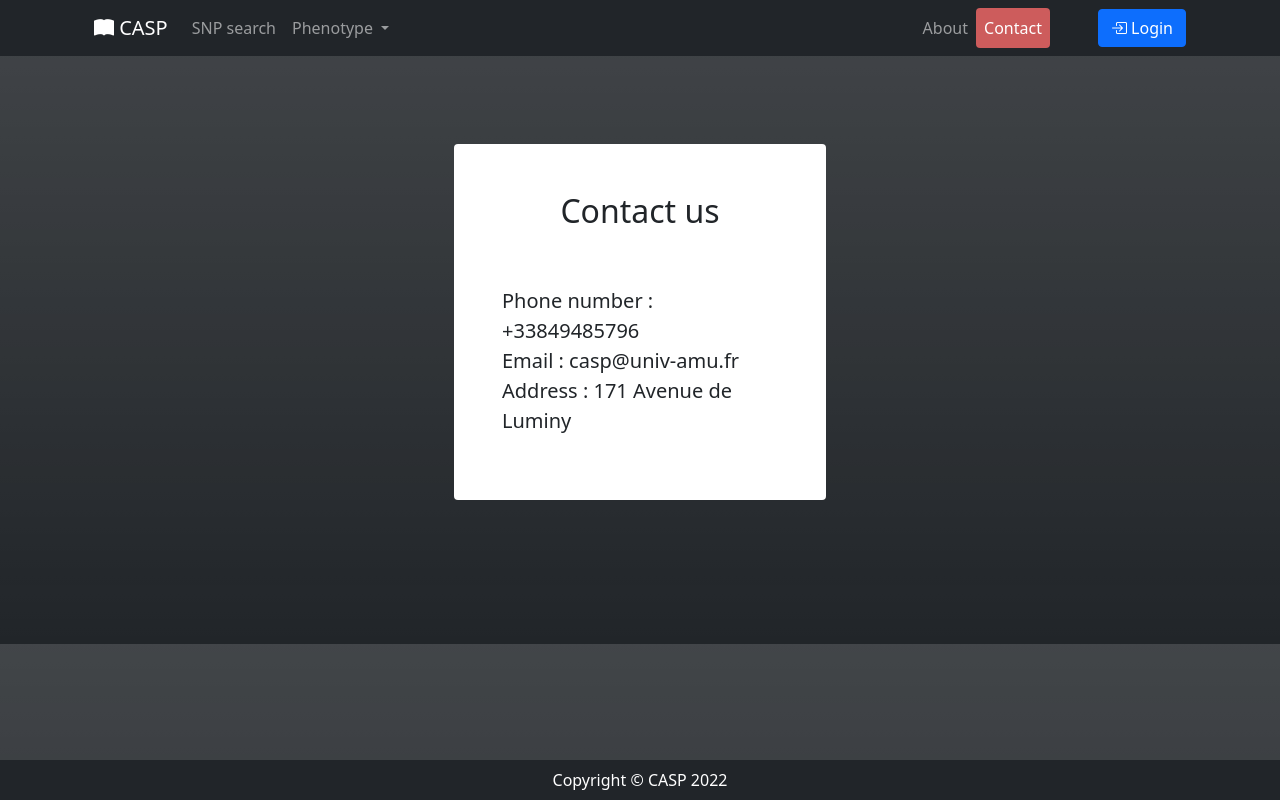
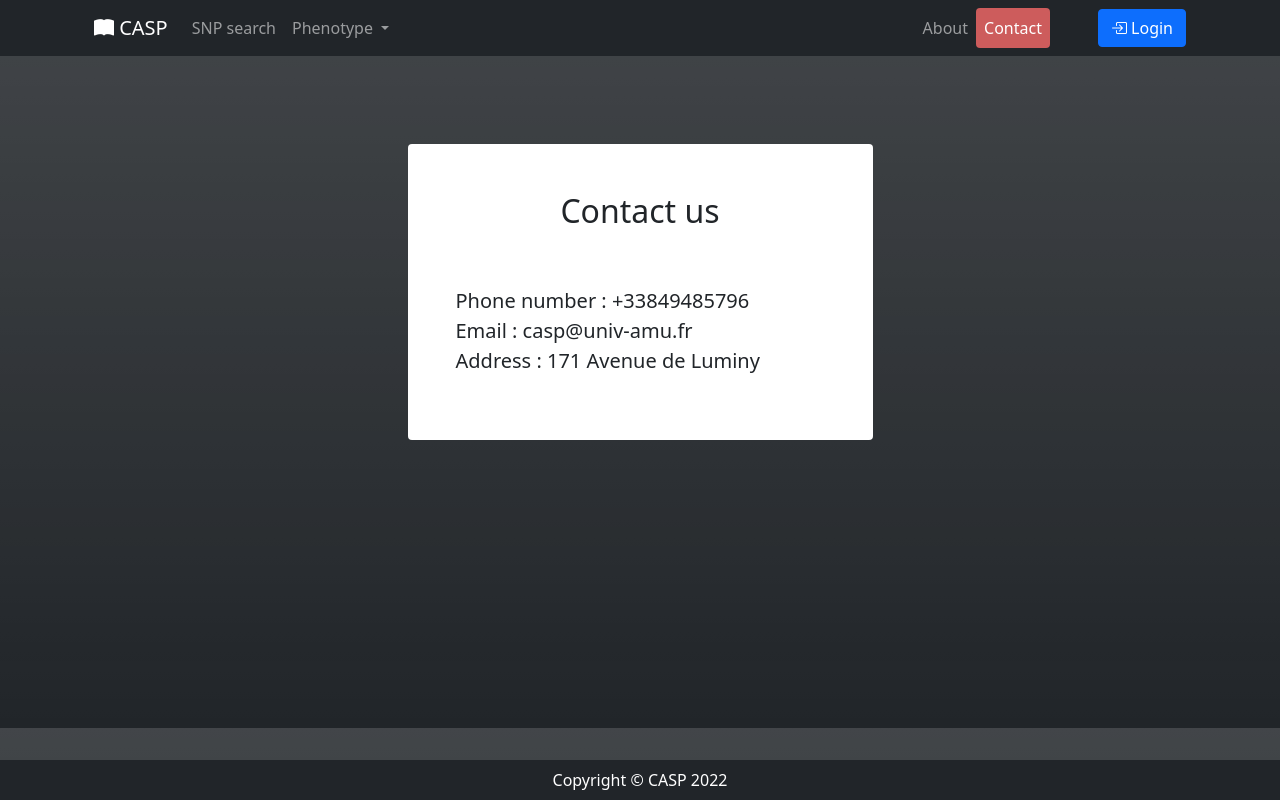
Before and after one commit to Ouertani95/SNP_Project, a Django app: page /contact/ in a window 1280 px wide. Run offline with Django 4.2, Linux system fonts and the light colour scheme; some libraries are stand-ins or nearby versions.

Commit message:
fixed number alignement

```diff
--- a/SNP_App/templates/contact.html
+++ b/SNP_App/templates/contact.html
@@ -3,10 +3,10 @@
 {% block content %}
 
     <!-- Contact section-->
-    <section id="contact">
-        <div class="container px-4">
+    <section id="contact" class="mb-5">
+        <div class="container px-4 mb-5 pb-5">
             <div class="row gx-4 justify-content-center">
-                <div class="col-4 justify-content-center p-5 rounded text-center bg-white text-dark">
+                <div class="col-5 justify-content-center p-5 rounded text-center bg-white text-dark">
                     <h2 class="pb-5">Contact us</h2>
                     <p class="lead text-start">
                         <b>Phone number :</b> +33849485796
```
